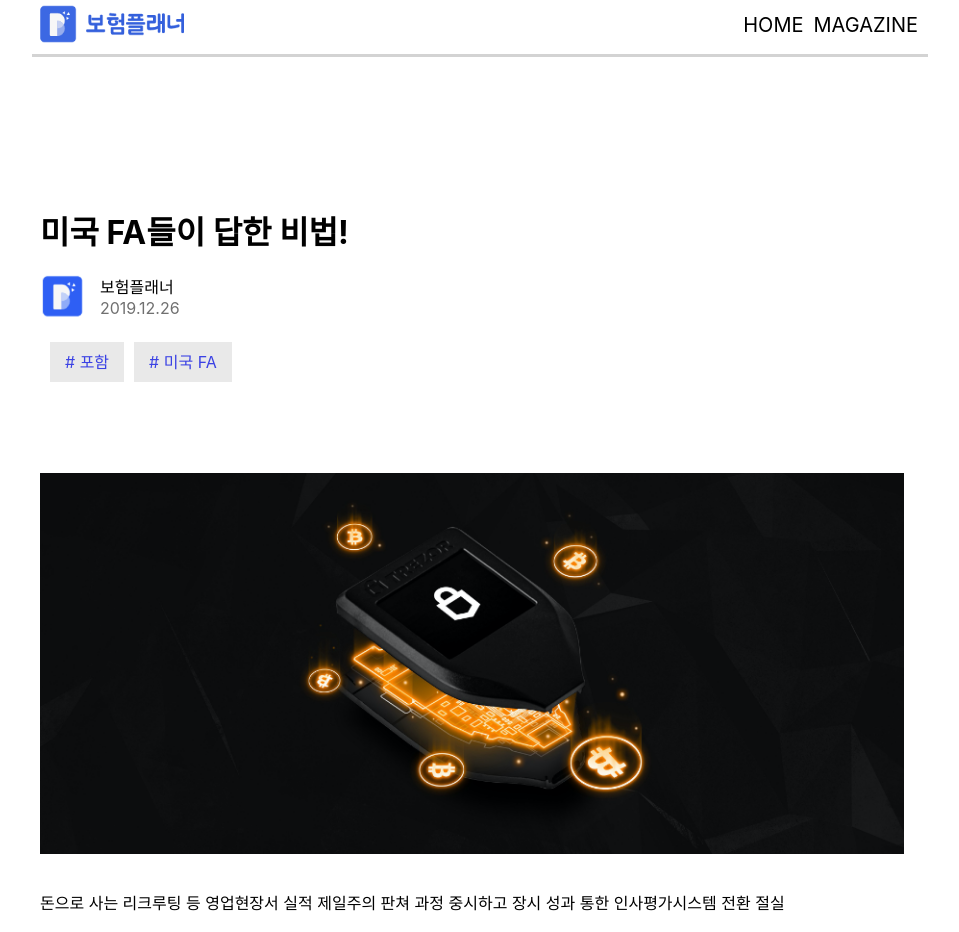
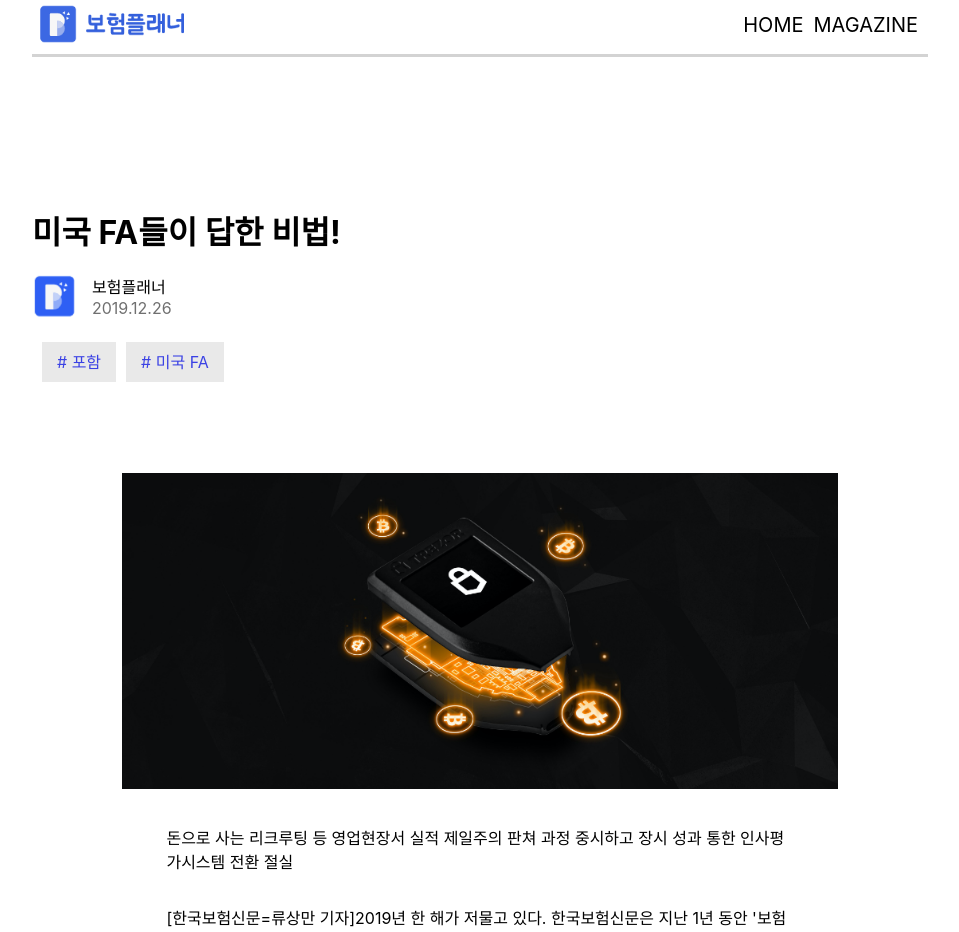
Before and after one commit to Sungsoo-FE/concat, a React (Create React App) app: page /content in a window 1280 px wide. Shown: the top 932 px of the page, without its empty margins (160-1119 px from the left). Built offline with nearby package versions, Linux system fonts and the light colour scheme.

Commit message:
center align content page

```diff
--- a/src/App.css
+++ b/src/App.css
@@ -1,9 +1,8 @@
 .text-wrapper{
-  width: 100%;
+  width: 70%;
+  margin: 0 auto;
 }
 .main-news-text {
-  width: 70%;
-  margin: 0 auto;
   margin-bottom: 40px;
 }
 
--- a/src/pages/content.css
+++ b/src/pages/content.css
@@ -1,7 +1,7 @@
 
 .con-title {
+    width: 100%;
     margin-top: 150px;
-    margin-left: 200px;
 }
 
 .con-logo {
@@ -9,6 +9,13 @@
     flex-wrap: wrap;
     width: 20%;
     height: auto;
+}
+
+.con-wrapper {
+    width: 70%;
+    margin: 0 auto;
+    justify-content: center;
+    align-items: center;
 }
 
 .con-text {
@@ -49,4 +56,8 @@
 .news-wrapper {
     display: flex;
     flex-wrap: wrap;
+    width: 70%;
+    margin: 0 auto;
+    justify-content: center;
+    align-items: center;
 }
--- a/src/pages/content.js
+++ b/src/pages/content.js
@@ -7,6 +7,7 @@ import "./content.css";
 const Content = () => {
     return (
         <div className = "con-title">
+            <div className = "con-wrapper">
                 <h1>미국 FA들이 답한 비법! </h1>
                 <div className = "con-logo">
                     <img src = { con_logo } alt = "con_logo"/>
@@ -17,6 +18,7 @@ const Content = () => {
                 <div className = "box-wrapper">
                     <a className = "con-box"># 포함</a>
                     <a className = "con-box"># 미국 FA</a>
+                </div>
             </div>
             <div className = "news-wrapper">
                 <img src = { mainimg } className = "con-img" alt = "mainimg"/>
--- a/src/pages/magazine/magazine.css
+++ b/src/pages/magazine/magazine.css
@@ -91,7 +91,7 @@
     display: flex;
     flex-wrap: wrap;
     overflow: hidden;
-    width: 70%;
+    width: 100%;
     justify-content: center;
     align-items: center;
 }
```
Lines whose indentation alone changed are shown as unchanged.
